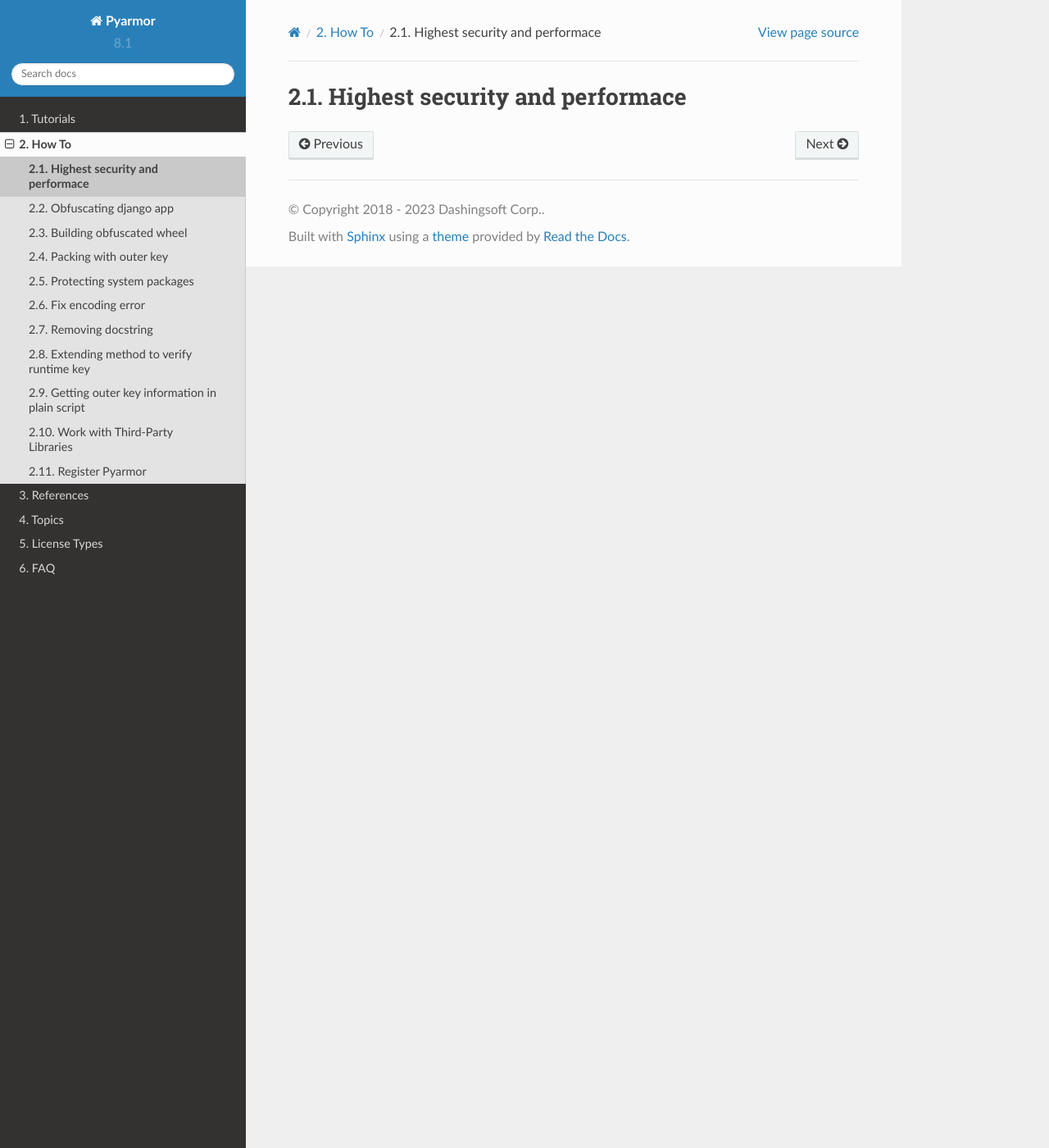
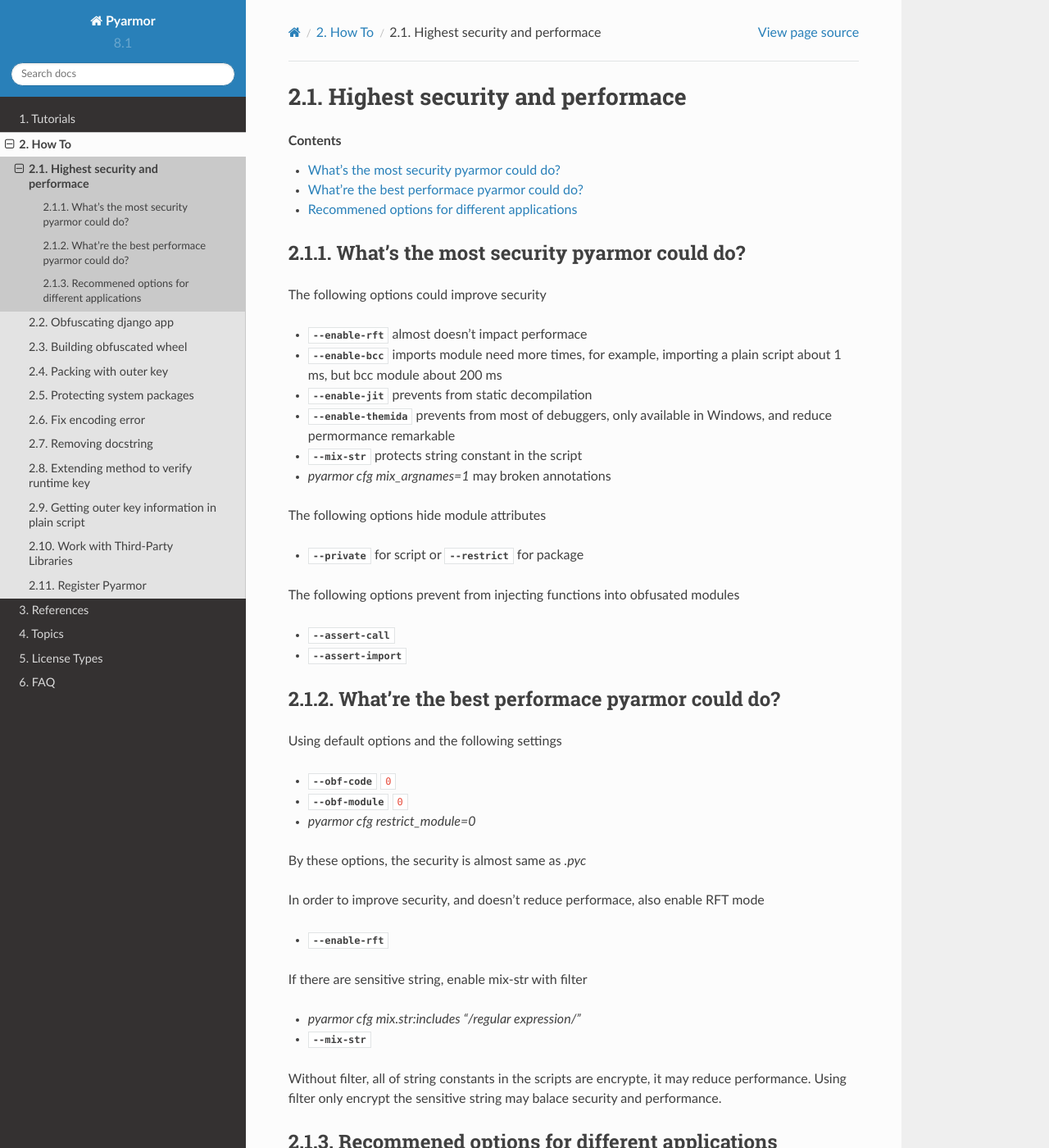
Before and after one commit to dashingsoft/pyarmor, a Sphinx documentation site: the page built from docs/how-to/security.rst, in a window 1280 px wide and 1400 px high. Shown: the whole window at 82% size. Built offline with Sphinx 7.4.7 and the Read the Docs theme 2.0.0, drawn with Linux system fonts in a browser that asks for light colours; some of the changed text lies outside the part shown.

Commit message:
Refine doc

```diff
--- a/docs/how-to/security.rst
+++ b/docs/how-to/security.rst
@@ -1,12 +1,97 @@
-.. highlight:: console
-
 =================================
  Highest security and performace
 =================================
+
+.. highlight:: console
 
 .. contents:: Contents
    :depth: 2
    :local:
    :backlinks: top
 
+.. program:: pyarmor gen
+
+What's the most security pyarmor could do?
+==========================================
+
+The following options could improve security
+
+* :option:`--enable-rft` almost doesn't impact performace
+* :option:`--enable-bcc` imports module need more times, for example, importing a plain script about 1 ms, but bcc module about 200 ms
+* :option:`--enable-jit` prevents from static decompilation
+* :option:`--enable-themida` prevents from most of debuggers, only available in Windows, and reduce permormance remarkable
+* :option:`--mix-str` protects string constant in the script
+* `pyarmor cfg mix_argnames=1` may broken annotations
+
+The following options hide module attributes
+
+* :option:`--private` for script or :option:`--restrict` for package
+
+The following options prevent from injecting functions into obfusated modules
+
+* :option:`--assert-call`
+* :option:`--assert-import`
+
+What're the best performace pyarmor could do?
+=============================================
+
+Using default options and the following settings
+
+* :option:`--obf-code` ``0``
+* :option:`--obf-module` ``0``
+* `pyarmor cfg restrict_module=0`
+
+By these options, the security is almost same as `.pyc`
+
+In order to improve security, and doesn't reduce performace, also enable RFT mode
+
+* :option:`--enable-rft`
+
+If there are sensitive string, enable mix-str with filter
+
+* `pyarmor cfg mix.str:includes "/regular expression/"`
+* :option:`--mix-str`
+
+Without filter, all of string constants in the scripts are encrypte, it may reduce performance. Using filter only encrypt the sensitive string may balace security and performance.
+
+Recommened options for different applications
+=============================================
+
+**1. For django application or serving web request**
+
+   If RFT mode is safe enough, you can check the transformed scripts to make decision, using these options
+
+   * :option:`--enable-rft`
+   * :option:`--obf-code` ``0``
+   * :option:`--obf-module` ``0``
+   * :option:`--mix-str` with filter
+
+   If RFT mode is not safe enought, using these options
+
+   * :option:`--enable-rft`
+   * :option:`--no-wrap`
+   * :option:`--mix-str` with filter
+
+2. For most of applications and packages
+
+   If RFT mode and BCC mode are available
+
+   * :option:`--enable-rft`
+   * :option:`--enable-bcc`
+   * :option:`--mix-str` with filter
+   * :option:`assert-import`
+
+   If not
+
+   * :option:`--enable-jit`
+   * :option:`--private` for scripts, or :option:`--restrict` for packages
+   * :option:`--mix-str` with filter
+   * :option:`--assert-import`
+
+   If care about injecting track, also
+
+   * :option:`--assert-call` with inline marker to make sure all the key functions are protected
+
+   If it's not perfomace sensitive, using :option:`--enable-themida` prevent from debuggers
+
 .. include:: ../_common_definitions.txt
```
